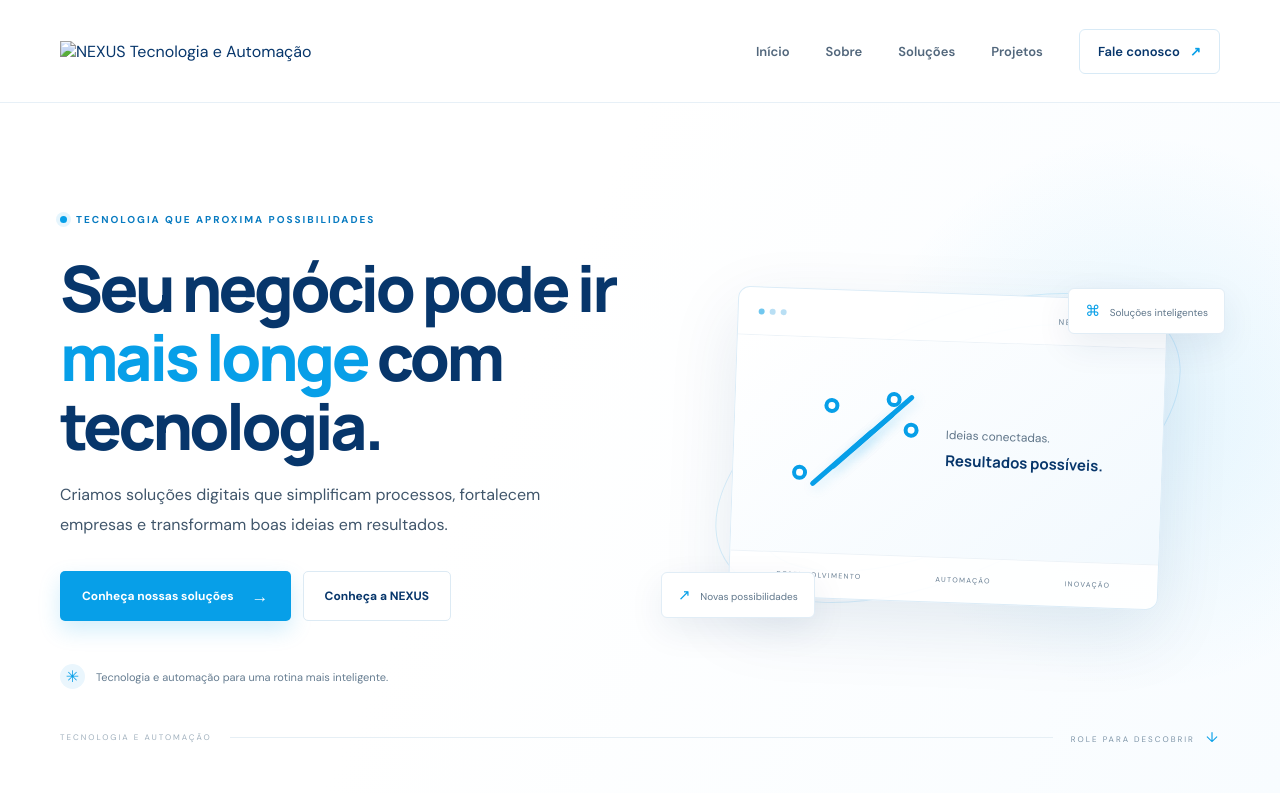
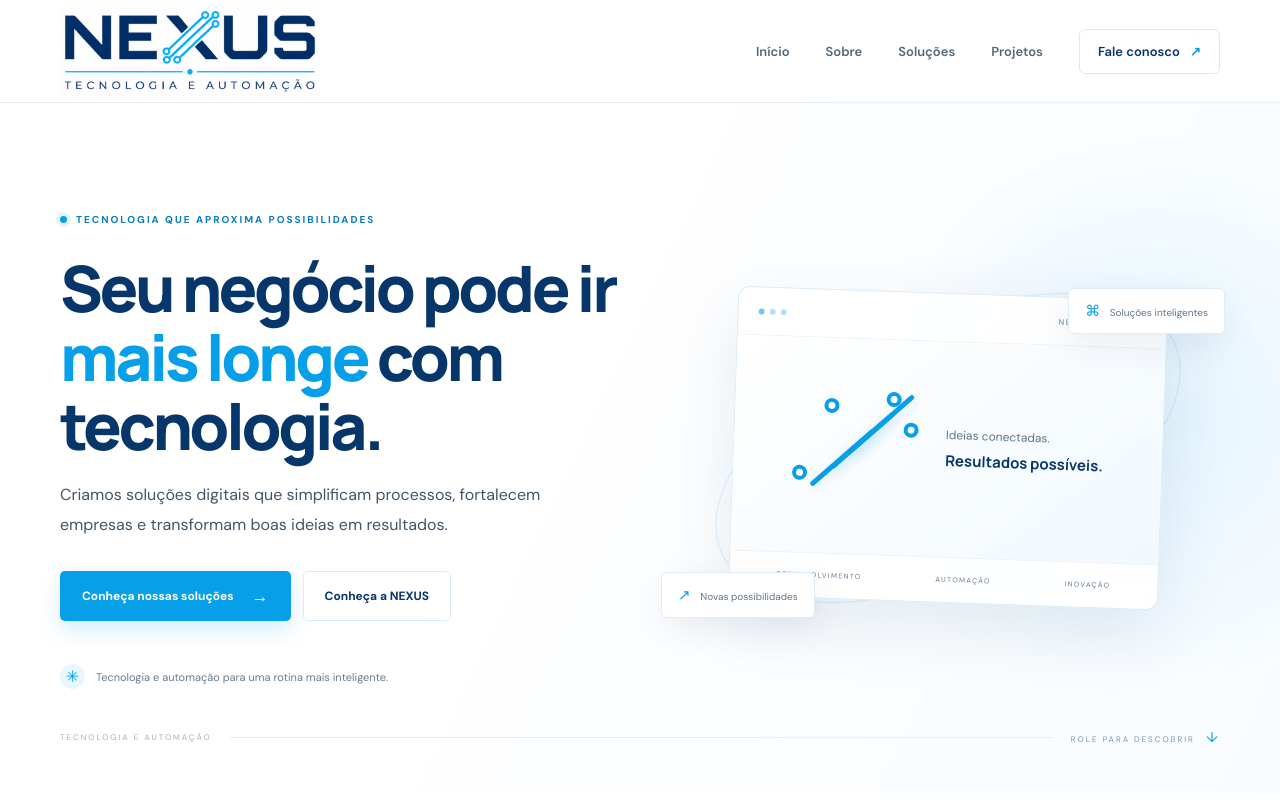
Before and after one commit to marladeveloper/nexus, a plain HTML site: page index.html in a window 1280 px wide. Shown: the top 800 px of the page. Drawn offline with Linux system fonts and the light colour scheme.

Commit message:
Update index.html

```diff
--- a/index.html
+++ b/index.html
@@ -15,7 +15,7 @@
   <header class="header" id="topo">
     <div class="container nav-wrap">
       <a class="brand" href="#topo" aria-label="NEXUS - início">
-        <img src="assets/logo-nexus.png" alt="NEXUS Tecnologia e Automação">
+        <img src="logo-nexus.png" alt="NEXUS Tecnologia e Automação">
       </a>
       <button class="menu-toggle" aria-label="Abrir menu" aria-expanded="false">
         <span></span><span></span><span></span>
```
